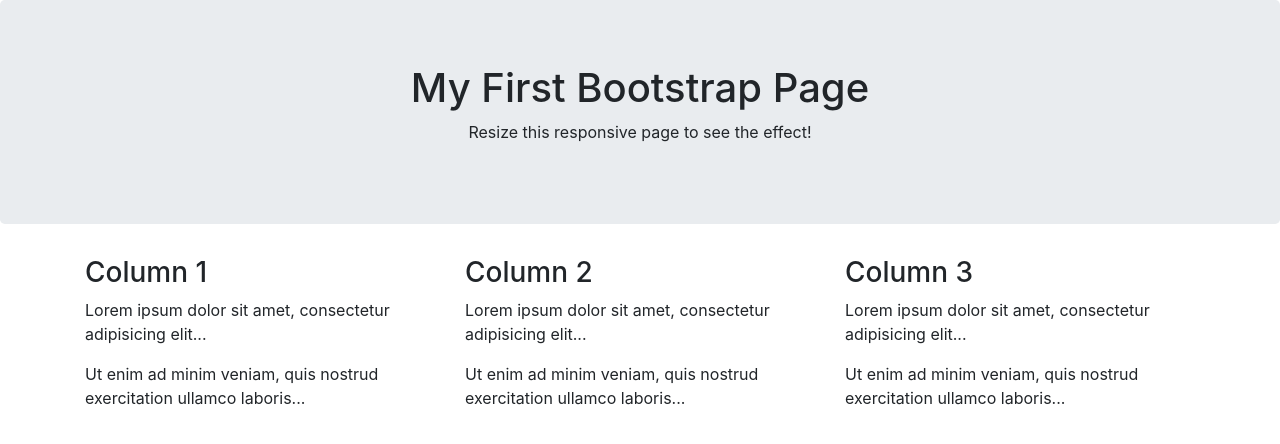
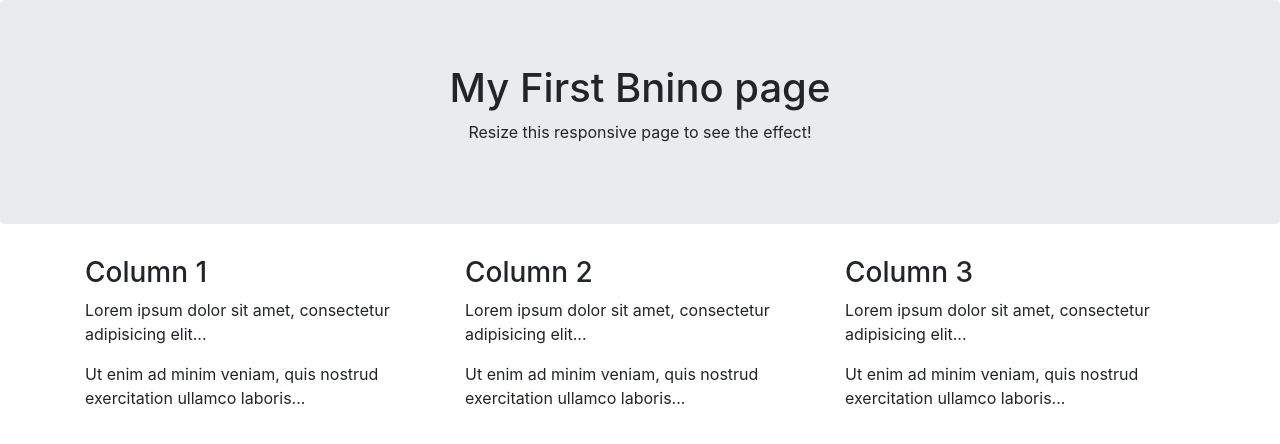
Before and after one commit to haaivin/small-architecure, a plain HTML site: page index.html in a window 1280 px wide. Drawn offline with nearby package versions, Linux system fonts and the light colour scheme.

Commit message:
verandering

```diff
--- a/index.html
+++ b/index.html
@@ -12,7 +12,9 @@
 <body>
 
 <div class="jumbotron text-center">
-  <h1>My First Bootstrap Page</h1>
+  <h1>My First Bnino page
+
+  </h1>
   <p>Resize this responsive page to see the effect!</p>
 </div>
 
```
